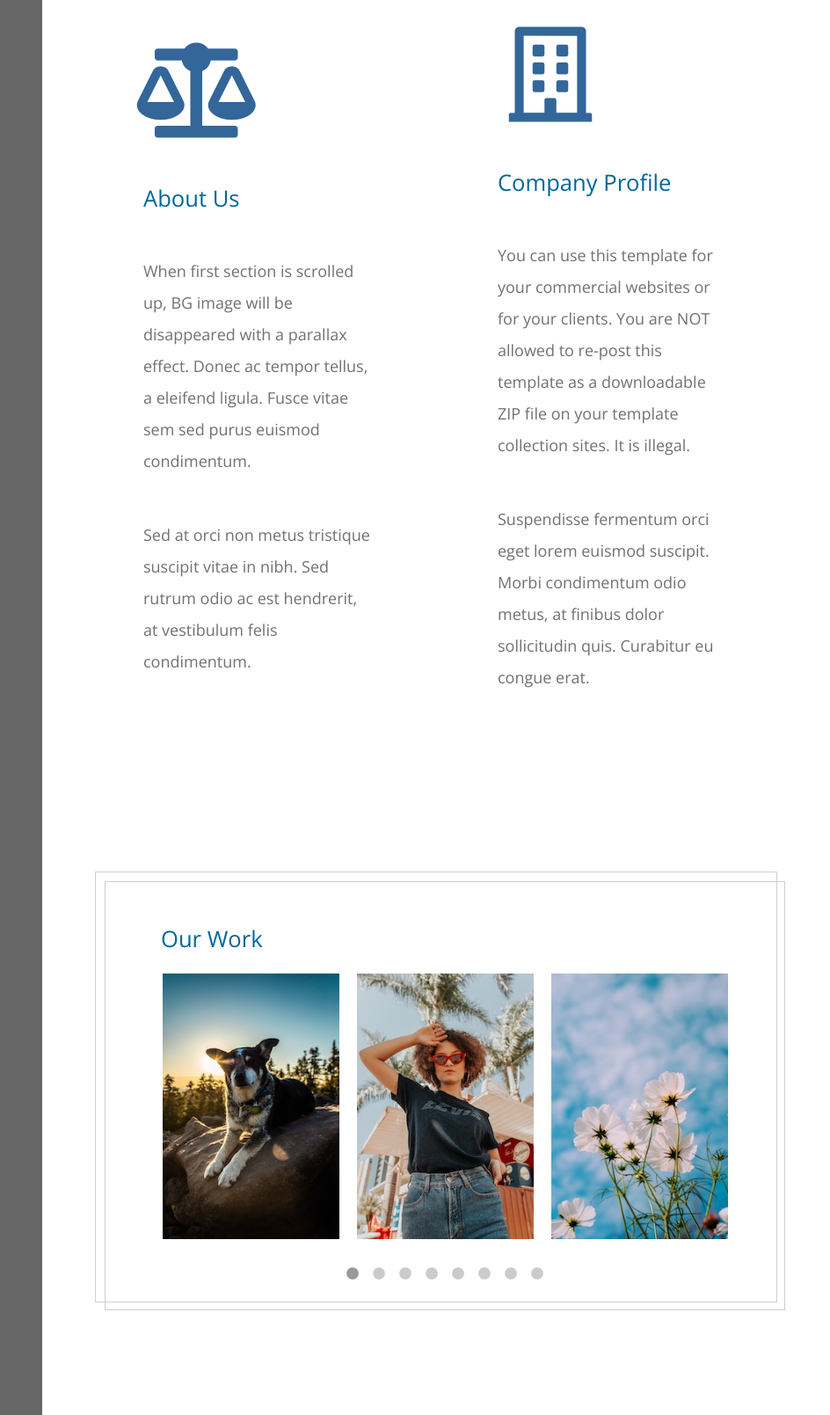
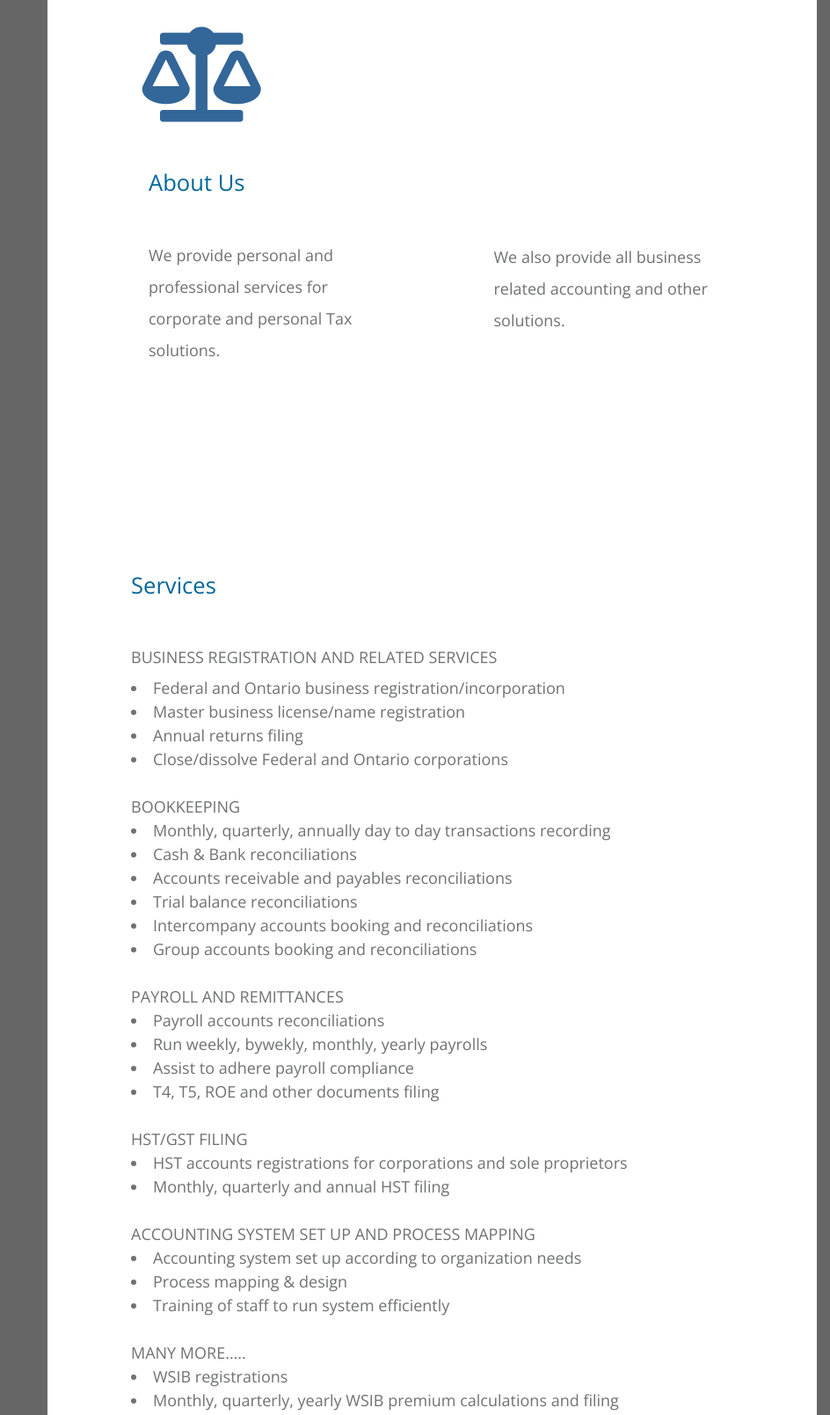
Before and after one commit to incomaticaccounting/accounting, a plain HTML site: page index.html in a window 1280 px wide. Shown: the part 896-2505 px from the top of the page at 88% size, without its empty margins (336-1280 px from the left). Drawn offline with nearby package versions, Linux system fonts and the light colour scheme.

Commit message:
Add files via upload

```diff
--- a/index.html
+++ b/index.html
@@ -24,10 +24,11 @@
             </button>
             <div class="tm-sidebar-sticky">
               <div class="tm-brand-box">
-                <div class="tm-double-border-2">
-                  <div class="tm-double-border-2">
+                 <div class="tm-double-border-1">
+                 <!-- <div class="tm-double-border-2"> -->
                     <!--<h1 class="tm-brand text-uppercase">Incomatic Accounting</h1> -->
                     <h2><b> INCOMATIC ACCOUNTING </b></h2>
+					<h6> Tax & Accounting Solutions </h6>
 				  </div>
                 </div>
               </div>
@@ -35,7 +36,7 @@
               <ul id="tmMainNav" class="nav flex-column text-uppercase text-right tm-main-nav">
                 <li class="nav-item">
                   <a href="#intro" class="nav-link active">
-                    <span class="d-inline-block mr-3">Intro</span>
+                    <span class="d-inline-block mr-3">Home</span>
                     <span class="d-inline-block tm-white-rect"></span>
                   </a>
                 </li>
@@ -45,15 +46,15 @@
                     <span class="d-inline-block tm-white-rect"></span>
                   </a>
                 </li>
-                <li class="nav-item">
+                <!--<li class="nav-item">
                   <a href="#work" class="nav-link">
                     <span class="d-inline-block mr-3">Work</span>
                     <span class="d-inline-block tm-white-rect"></span>
                   </a>
-                </li>
+                </li>-->
                 <li class="nav-item">
                   <a href="#clients" class="nav-link">
-                    <span class="d-inline-block mr-3">Clients</span>
+                    <span class="d-inline-block mr-3">services</span>
                     <span class="d-inline-block tm-white-rect"></span>
                   </a>
                 </li>
@@ -103,11 +104,10 @@
               <div class="tm-section-wrap">
                 <section id="intro" class="tm-section">
                     <div class="tm-bg-white-transparent tm-intro">
-                        <h2 class="tm-section-title mb-5 text-uppercase tm-color-primary">Introducing Incomaticaccounting Personalized & Professional Servicess
-</h2>
-                        <p class="tm-color-gray">
-                          Business registration and related services, Bookkeeping, Payroll and remittances, HST/GST filing, Personal Taxes, Accounting system setup & Process mapping and many more......
-                        </p>
+                        <h1 class="tm-section-title mb-5 text-uppercase tm-color-primary"><b>Incomatic Accounting</b></h1>
+						<p class="tm-color-gray"> <I>
+                          Tax and Accounting solutions with Personlized and Professional services
+                        </I></p>
                         <!--<p class="mb-0 tm-color-gray">
                           Dream Pulse is a Bootstrap 4.3.1 template designed for your websites. You can modify this layout as you like.
                         </p> -->
@@ -123,37 +123,28 @@
                     <div><i class="fas fa-6x fa-balance-scale mb-5 tm-section-icon"></i></div>
                     <h2 class="tm-section-title tm-color-primary mb-5">About Us</h2>
                     <p class="mb-5">
-                      When first section is scrolled up, BG image will be
-                      disappeared with a parallax effect. Donec ac tempor tellus, a
-                      eleifend ligula. Fusce vitae sem sed purus euismod
-                      condimentum.
-                    </p>
-                    <p>
-                      Sed at orci non metus tristique suscipit vitae in nibh. Sed
-                      rutrum odio ac est hendrerit, at vestibulum felis condimentum.
-                    </p>
+                      We provide personal and professional services for corporate and personal Tax solutions.
+					</p>
+                    <!--<p>
+                      We also provide all business related accounting and other solutions.
+					</p>-->
                 </div>
               </div>
               <div class="col-xl-6">
                 <div class="tm-section-half">
-                    <div><i class="far fa-6x fa-building mb-5 tm-section-icon"></i></div>
-                    <h2 class="tm-section-title tm-color-primary mb-5">Company Profile</h2>
+                    <!--<div><i class="far fa-6x fa-building mb-5 tm-section-icon"></i></div> -->
+                    <!--<h2 class="tm-section-title tm-color-primary mb-5">Company Profile</h2>-->
+					<br><br><br><br><br><br><br><br>
                     <p class="mb-5">
-                      You can use this template for your commercial websites or for your clients.
-                      You are NOT allowed to re-post this template as a downloadable ZIP file
-                      on your template collection sites. It is illegal.
+                      We also provide all business related accounting and other solutions.
                     </p>
-                    <p>
-                      Suspendisse fermentum orci eget lorem euismod suscipit. Morbi
-                      condimentum odio metus, at finibus dolor sollicitudin quis.
-                      Curabitur eu congue erat.
-                    </p>
+
                 </div>
               </div>
             </section>
           </div>
 
-          <div class="tm-section-wrap bg-white">
+          <!--<div class="tm-section-wrap bg-white">
             <section id="work" class="row tm-section">
               <div class="col-12">
                 <div class="w-100 tm-double-border-1 tm-border-gray">
@@ -166,7 +157,7 @@
                                 <img src="img/gallery/01.jpg" alt="Our Work Image" class="img-fluid">
                                 <figcaption>
                                   <h2>Fresh <span>Bubba</span></h2>
-                                  <!-- <p>Bubba likes to appear out of thin air.</p> -->
+                                  <!-- <p>Bubba likes to appear out of thin air.</p>
 								  <p> BUSINESS REGISTRATION AND RELATED SERVICES
 
 - Federal and Ontario business registration
@@ -253,21 +244,58 @@
                   </div>
               </div>
             </section>
-          </div>
+          </div> -->
 
-          <div class="tm-section-wrap bg-white">
+
+	          <div class="tm-section-wrap bg-white">
+
             <section id="clients" class="row tm-section">
               <div class="col-12 tm-section-pad">
                   <div class="tm-flex-item-left">
-                      <div class="tm-w-80">
-                          <h2 class="tm-color-primary tm-section-title mb-4">Our Clients</h2>
-                          <p class="mb-5">
-                            Aenean est augue, iaculis ut arcu a, cursus tempus eros.
-                            Maecenas ut efficitur lectus, vel commodo nibh. Vivamus
-                            consequat massa non euismod facilisis. Morbi assumsan non libero
-                            a vehicula. Donec blandit suscipit magna sit amet elementum.
+                      <div class="tm-w-60">
+                          <h2 class="tm-color-primary tm-section-title mb-5">Services</h2>
+                          <p class="mb-1">
+
+BUSINESS REGISTRATION AND RELATED SERVICES
+<li> Federal and Ontario business registration/incorporation </li>
+<li> Master business license/name registration </li>
+<li> Annual returns filing </li>
+<li> Close/dissolve Federal and Ontario corporations </li><br>
+
+BOOKKEEPING
+
+<li> Monthly, quarterly, annually day to day transactions recording </li>
+<li> Cash & Bank reconciliations </li>
+<li> Accounts receivable and payables reconciliations </li>
+<li> Trial balance reconciliations </li>
+<li> Intercompany accounts booking and reconciliations </li>
+<li> Group accounts booking and reconciliations </li><br>
+
+PAYROLL AND REMITTANCES
+
+<li> Payroll accounts reconciliations </li>
+<li> Run weekly, bywekly, monthly, yearly payrolls </li>
+<li> Assist to adhere payroll compliance </li>
+<li> T4, T5, ROE and other documents filing </li><br>
+
+HST/GST FILING
+
+<li> HST accounts registrations for corporations and sole proprietors </li>
+<li> Monthly, quarterly and annual HST filing </li><br>
+
+ACCOUNTING SYSTEM SET UP AND PROCESS MAPPING
+
+<li> Accounting system set up according to organization needs </li>
+<li> Process mapping & design </li>
+<li> Training of staff to run system efficiently </li><br>
+
+MANY MORE.....
+
+<li> WSIB registrations</li>
+<li> Monthly, quarterly, yearly WSIB premium calculations and filing</li>
                           </p>
                       </div>
+
 
                       <!--<div class="row tm-clients-images">
                         <div class="col-xl-3 col-lg-6 col-md-4 col-sm-6 tm-img-wrap">
@@ -324,13 +352,18 @@
                         <h2 class="tm-color-primary tm-section-title mb-4">Talk to Us</h2>
                         <p class="mb-4">
 						<i class="fas fa-phone"></i>
-                         416-848-8911
-						<h5> Mon - Fri: 09:00am – 06:00pm </h5>
-						<h5> Sat        : Appointments only </h5>
-						<h5> Sun - Closed </h5>
+                         647-978-3597<br>
+						<i class="fas fa-phone"></i>
+						 416-848-8911<br>
+
+						 Email:  infosaacctax@gmail.com
+
+						<h6> Mon - Fri: 09:00am – 06:00pm </h6>
+						<h6> Sat        : Appointments only </h6>
+						<h6> Sun - Closed </h6>
 
 
-						  <h2 class="tm-color-primary tm-section-title mb-4"><br>Address</h2>
+						  <h2 class="tm-color-primary tm-section-title mb-4"><br>Location</h2>
 						  <p class="mb-3">
                             Unit 7, 90 Kennedy Rd S <br>
 						    Brampton, ON L6W 3E7, CA
```
